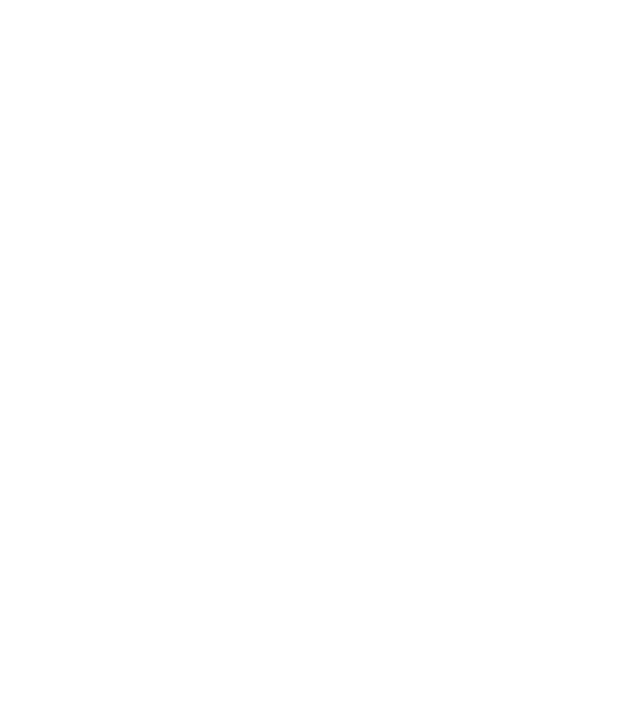
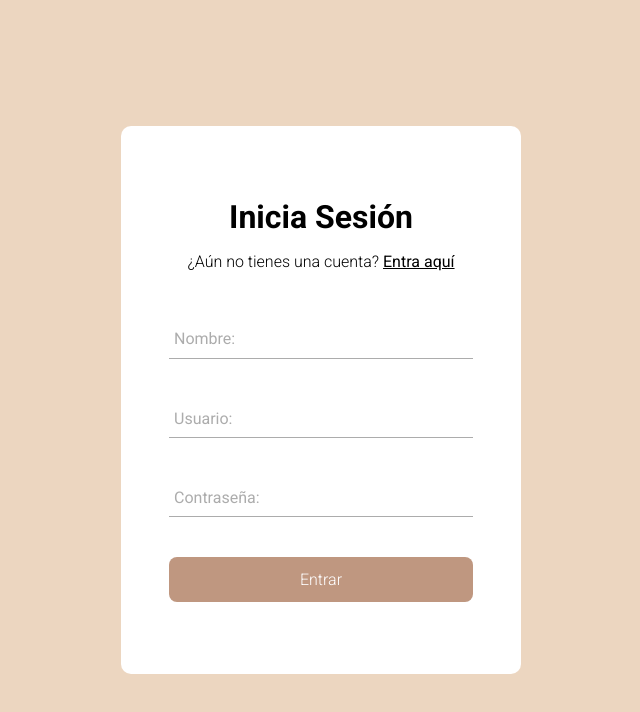
Before and after one commit to Denis-XD/Aulas, a plain HTML site: page login.html in a window 1280 px wide. Shown: the whole page, without its empty margins (319-959 px from the left). Drawn offline with Linux system fonts and the light colour scheme.

Commit message:
loginEdit1

```diff
--- a/estilosLogin.css
+++ b/estilosLogin.css
@@ -1,4 +1,111 @@
+@import url('https://fonts.googleapis.com/css2?family=Roboto:wght@300;400;700&display=swap');
+
 *{
     margin: 0;
     padding: 0;
+    box-sizing: border-box;
 }
+
+body {
+    font-family: 'Roboto', sans-serif;
+    background-color: #f2e8f4;
+    background-image:  radial-gradient(#88e6a0 0.5px, transparent 0.5px), radial-gradient(#88e6a0 0.5px, #ecd6c0 0.5px);
+    background-size: 20px 20px;
+    background-position: 0 0,10px 10px;
+    display: flex;
+    min-height: 100vh;
+}
+
+.form{
+    background-color: white;
+    margin: auto;
+    width: 90%;
+    max-width: 400px;
+    padding: 4.5em 3em;
+    border-radius: 10px;
+    box-shadow: 0 5px 10px -5px rgb(0, 0, 0 / 30%);
+    text-align: center;
+}
+
+.form_title {
+    font-size: 2rem;
+    margin-bottom: .5em;
+}
+
+.form_paragraph {
+    font-weight: 300;
+}
+
+.form_link {
+    font-weight: 400;
+    color: black;
+}
+
+.form_container {
+    margin-top: 3em;
+    display: grid;
+    gap: 2.5em;
+}
+
+.form_group {
+    position: relative;
+    --color: #5757577e;
+}
+
+.form_input {
+    width: 100%;
+    background: none;
+    color: #706c6c;
+    font-size: 1rem;
+    padding: .6em .3em;
+    border: none;
+    outline: none;
+    border-bottom: 1px solid var(--color);
+    font-family: 'Roboto', sans-serif;
+}
+
+
+.form_input:not(:placeholder-shown){
+    color: black;
+}
+
+.form_input:focus + .form_label,
+.form_input:not(:placeholder-shown) + .form_label{
+    transform: translateY(-12px) scale(.7);
+    transform-origin: left top;
+    color: #a68069;
+}
+
+.form_label {
+    color: var(--color);
+    position: absolute;
+    top: 0;
+    left: 5px;
+    transform: translateY(10px);
+    transition: transform .5s, color .3s;
+}
+
+.form_submit {
+    background: #bf9780;
+    color: white;
+    font-family: 'Roboto', sans-serif;
+    font-weight: 300;
+    font-size: 1rem;
+    padding: .8em 0;
+    border: none;
+    border-radius: .5em;
+}
+
+
+.form_input:focus ~ .form_line,
+.form_input:not(:placeholder-shown) ~ .form_line{
+    transform: scale(1);
+}
+
+@media (max-width:425px) {
+
+    .form_title{
+        font-size: 1.8rem;
+    }
+
+}
--- a/login.html
+++ b/login.html
@@ -1,21 +1,42 @@
 <!DOCTYPE html>
 <html lang="es>
-<head>
-    <meta charset="UTF-8">
-    <meta name="viewport" content="width=device-width, initial-scale=1.0">
+  <head>
+    <meta charset="UTF-8" />
+    <meta name="viewport" content="width=device-width, initial-scale=1.0" />
     <title>Login</title>
-    <link rel="icon" href="imagenes/img1.gif">
-</head>
+    <link rel="icon" href="imagenes/img1.gif" />
+    <link rel="stylesheet" href="estilosLogin.css" />
+  </head>
 <body>
-    <head>
+    <form class="form">
+        <h2 class="form_title">Inicia Sesión</h2>
+        <p class="form_paragraph">¿Aún no tienes una cuenta? <a href="#" class="form_link">Entra aquí</a></p>
 
-    </head>
-    <main>
+        <div class="form_container">
+           <div class="form_group">
+                <input type="text" id="name" class="form_input" placeholder=" ">
+                <label for="name" class="form_label">Nombre:</label>
+                <span class="form_line"></span>
+           </div>
 
-    </main>
-    <footer>
+           <div class="form_group">
+             <input type="text" id="name" class="form_input" placeholder=" ">
+             <label for="user" class="form_label">Usuario:</label>
+             <span class="form_line"></span>
+        </div>
 
-    </footer>
+        <div class="form_group">
+         <input type="text" id="password" class="form_input" placeholder=" ">
+         <label for="password" class="form_label">Contraseña:</label>
+         <span class="form_line"></span>
+        </div>
+
+        <input type="submit" class="form_submit" value="Entrar">
+
+     </div>
+
+    </form>
+
 
 </body>
 </html>
```
Also changed, not shown: index.html (+3 -3 lines), estilos.css (line endings or trailing spaces).
